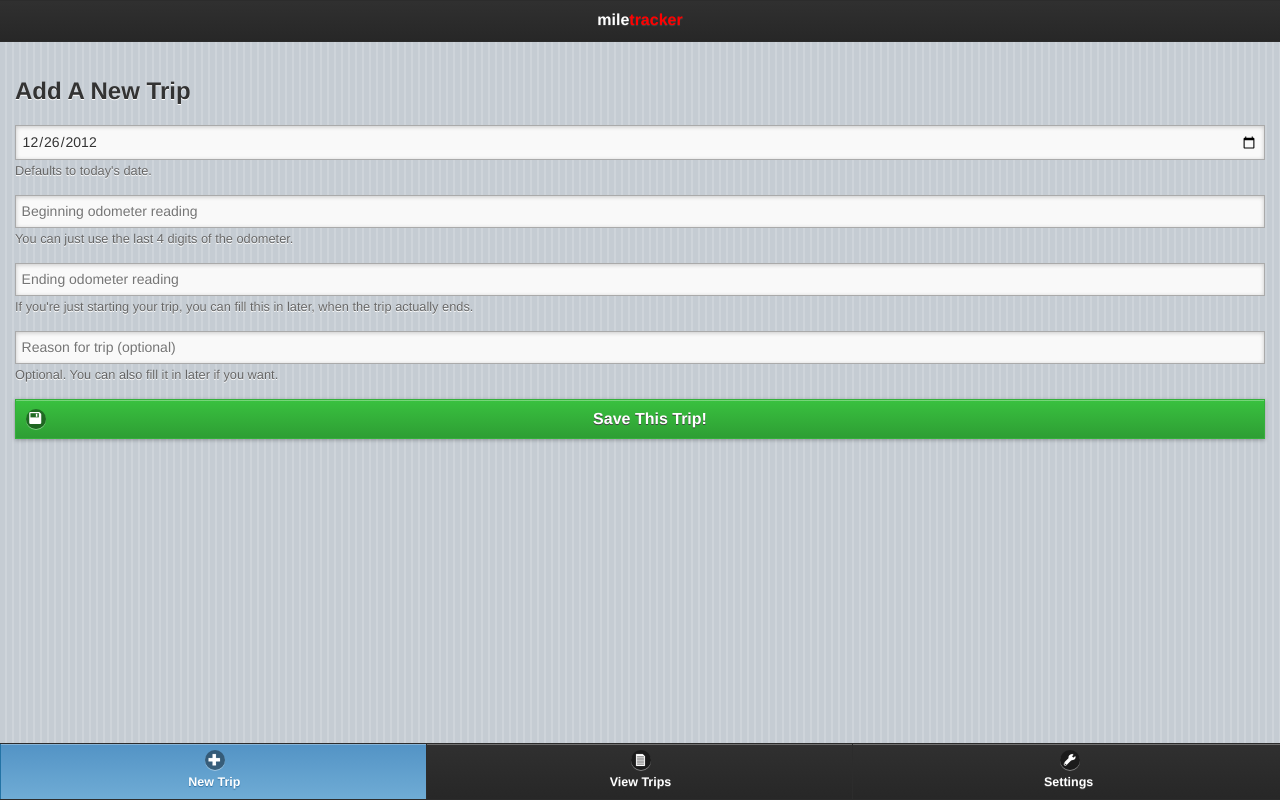
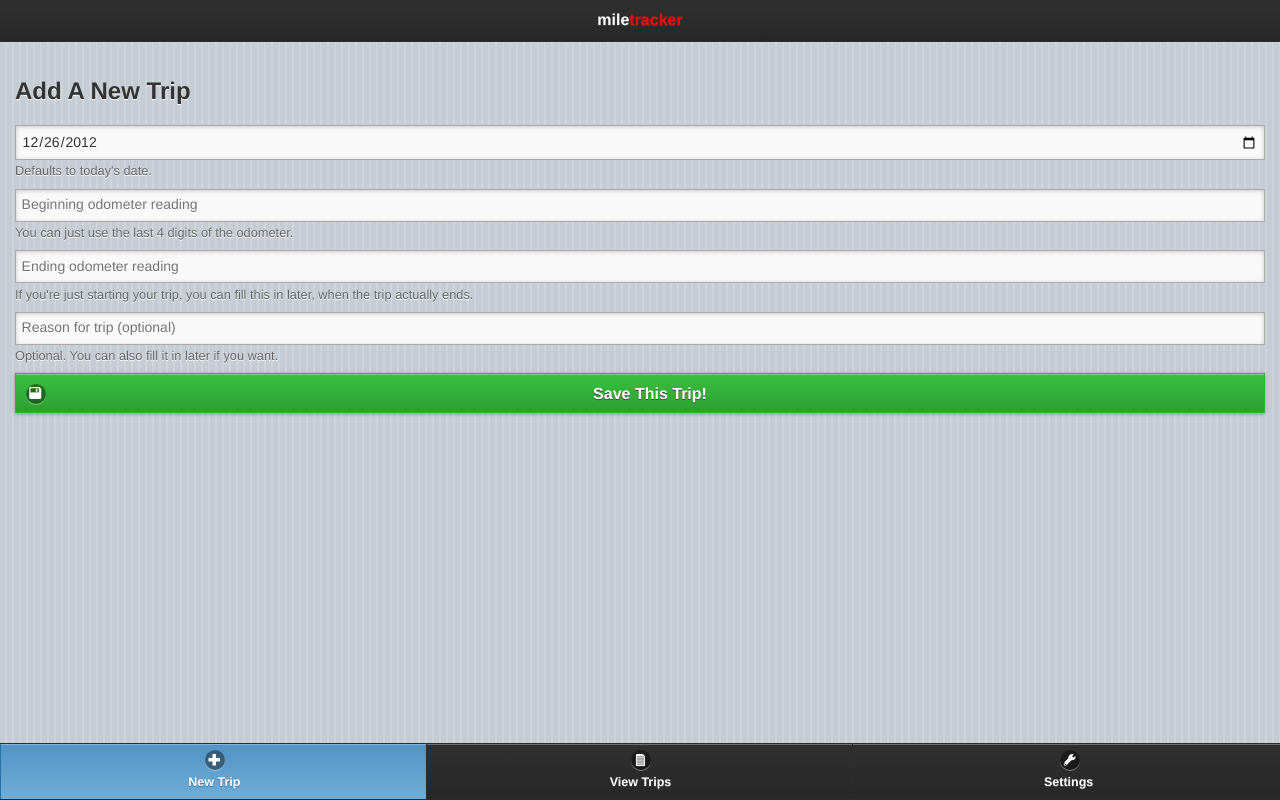
Before and after one commit to ezl/miletracker, a Django app: page /add/ in a window 1280 px wide. Run offline with Django 3.2, Linux system fonts and the light colour scheme; parts of the project's set-up code (start-up, migrations or seed data) failed here and were passed over.

Commit message:
reduce margins

```diff
--- a/miletracker/static/themes/style.css
+++ b/miletracker/static/themes/style.css
@@ -50,7 +50,7 @@ h1#logo {
 
 p.helptext {
     margin-top: 0.2em;
-    margin-bottom: 1.3em;
+    margin-bottom: 0.8em;
     font-size: 0.8em;
     color: #666;
 }
```
